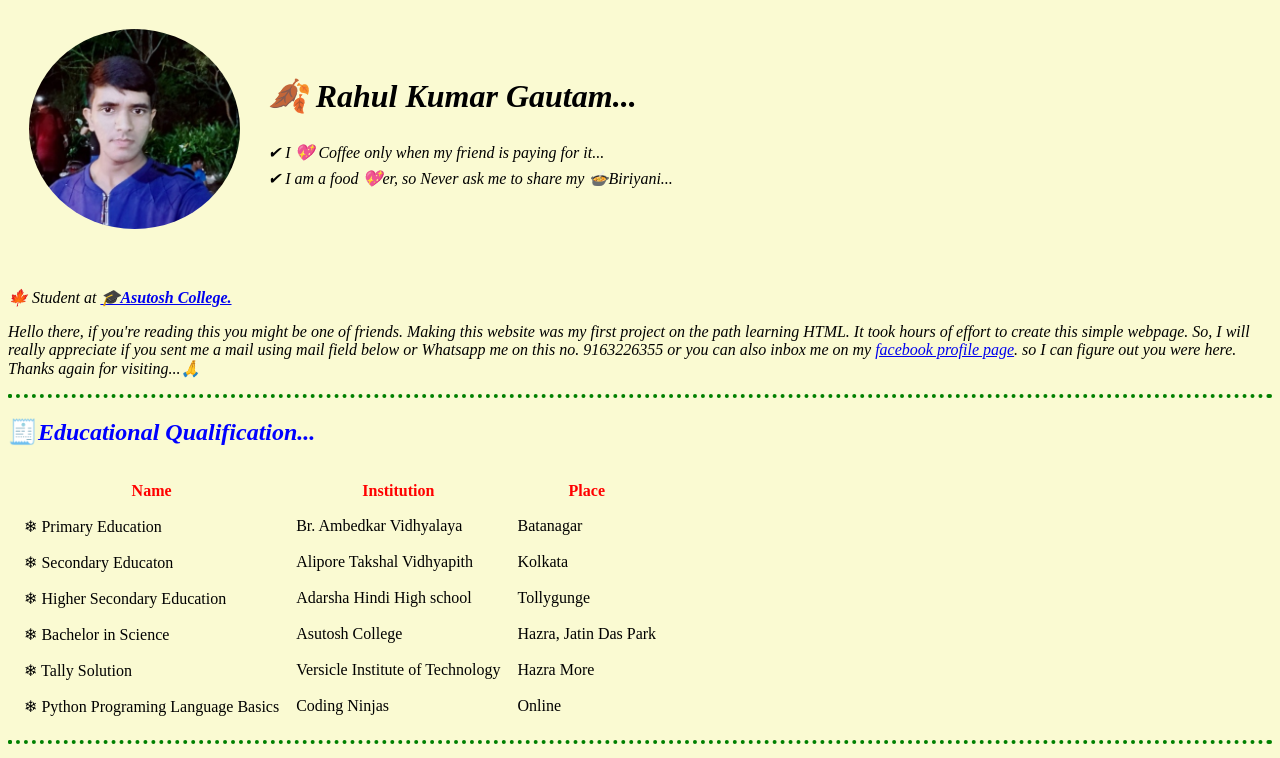
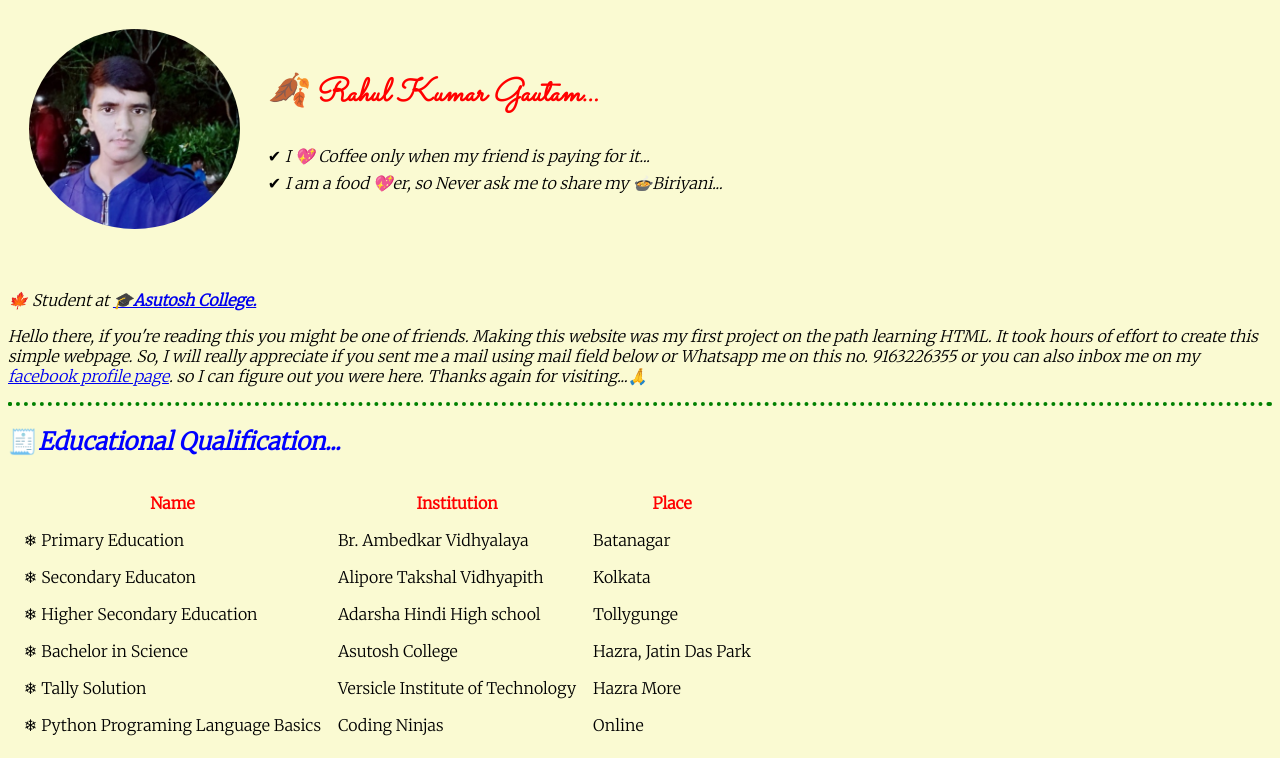
Before and after one commit to RahulKumarGautam1636/project, a plain HTML site: page index.html in a window 1280 px wide. Shown: the top 758 px of the page. Drawn offline with Linux system fonts and the light colour scheme.

Commit message:
Update newstyle.css

```diff
--- a/newstyle.css
+++ b/newstyle.css
@@ -1,5 +1,6 @@
 body {
       background-color: #FAFAD2;
+      font-family: "Merriweather", cursive;
 }
 
 img  {
@@ -7,8 +8,9 @@ img  {
       border-radius: 100%;
 
 }
-h1:hover {
-          color: red;
+h1   {
+      font-family: "Sacramento", cursive;
+      color: red;
 }
 
 hr {border-width: 4px;
@@ -18,12 +20,14 @@ hr {border-width: 4px;
 
 }
 h2  {
+  font-family: "Merriweather", cursive;
   color: blue;
 }
 th  {
     color: red;
 }
 h3  {
+     font-family: "Montserrat", cursive;
     color: red;
 }
 /***************************/
```
